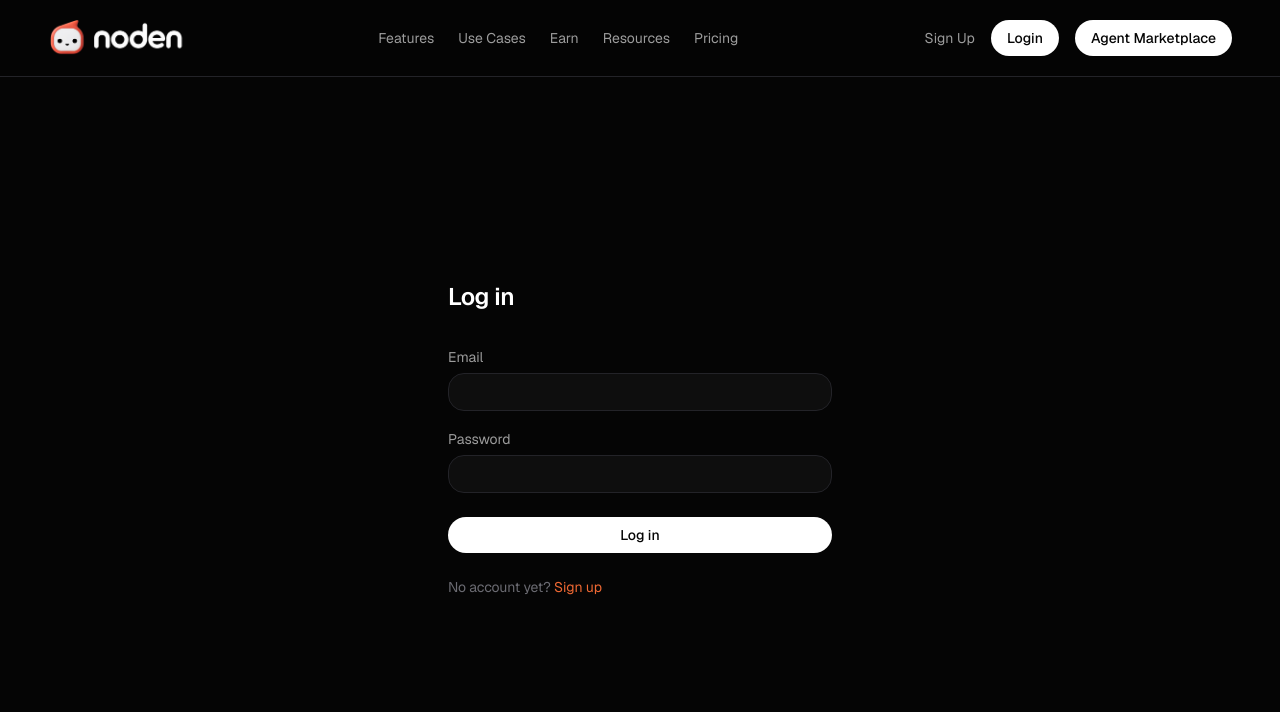
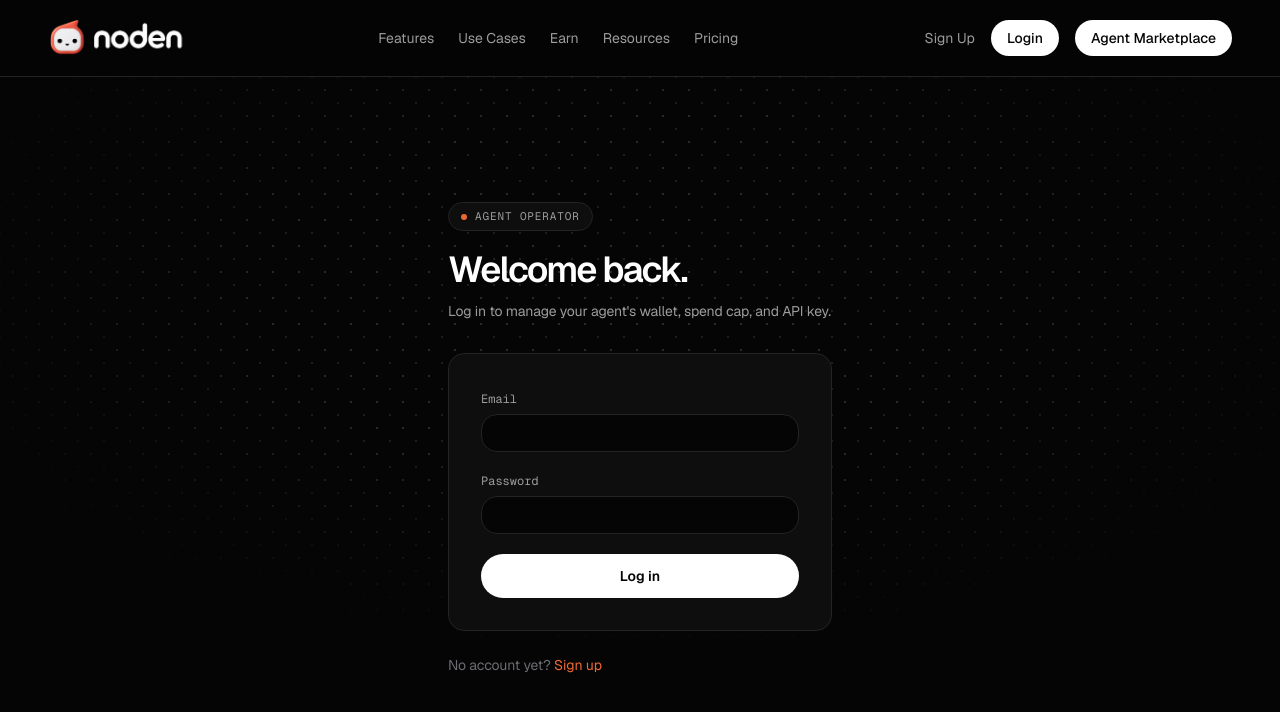
Before and after one commit to brand52agency/noden-marketplace, a Next.js app: page /login in a window 1280 px wide. Shown: the top 712 px of the page. Built offline with nearby package versions, Linux system fonts and the light colour scheme; no server answers.

Commit message:
Redesign login page to match signup, add hero cursor-reactive background

```diff
--- a/app/login/page.tsx
+++ b/app/login/page.tsx
@@ -3,34 +3,50 @@
 import { useActionState } from "react";
 import Link from "next/link";
 import { loginAction } from "@/lib/actions";
+import { MoneyGrid } from "@/components/MoneyGrid";
 
 export default function LoginPage() {
   const [state, formAction, pending] = useActionState(loginAction, null);
 
   return (
-    <main className="flex-1 flex items-center justify-center px-6 py-16">
-      <div className="w-full max-w-sm">
-        <h1 className="text-2xl font-semibold text-ink">Log in</h1>
+    <main className="relative flex flex-1 items-center justify-center overflow-hidden px-6 py-16">
+      <div className="dot-grid pointer-events-none absolute inset-0" />
+      <MoneyGrid />
 
-        <form action={formAction} className="mt-8 flex flex-col gap-4">
+      <div className="relative w-full max-w-sm">
+        <p className="eyebrow mb-5 w-fit">
+          <span className="eyebrow-dot" />
+          Agent Operator
+        </p>
+        <h1 className="text-balance font-serif text-4xl leading-[1.05] font-semibold tracking-tighter text-ink">
+          Welcome back.
+        </h1>
+        <p className="mt-3 text-sm text-ink-secondary">
+          Log in to manage your agent&apos;s wallet, spend cap, and API key.
+        </p>
+
+        <form
+          action={formAction}
+          className="mt-8 flex flex-col gap-4 rounded-2xl border border-border bg-surface p-8"
+        >
           <div>
-            <label className="text-sm text-ink-secondary" htmlFor="email">Email</label>
+            <label className="font-mono text-xs text-ink-secondary" htmlFor="email">Email</label>
             <input
               id="email"
               name="email"
               type="email"
               required
-              className="mt-1 w-full rounded-lg border border-border bg-surface px-3 py-2 text-sm text-ink outline-none focus:border-accent"
+              className="mt-1 w-full rounded-lg border border-border bg-bg px-3 py-2 text-sm text-ink outline-none focus:border-accent"
             />
           </div>
           <div>
-            <label className="text-sm text-ink-secondary" htmlFor="password">Password</label>
+            <label className="font-mono text-xs text-ink-secondary" htmlFor="password">Password</label>
             <input
               id="password"
               name="password"
               type="password"
               required
-              className="mt-1 w-full rounded-lg border border-border bg-surface px-3 py-2 text-sm text-ink outline-none focus:border-accent"
+              className="mt-1 w-full rounded-lg border border-border bg-bg px-3 py-2 text-sm text-ink outline-none focus:border-accent"
             />
           </div>
 
@@ -39,7 +55,7 @@ export default function LoginPage() {
           <button
             type="submit"
             disabled={pending}
-            className="mt-2 rounded-full bg-ink px-4 py-2 text-sm font-medium text-bg transition-colors hover:bg-accent hover:text-white disabled:opacity-50"
+            className="mt-1 rounded-full bg-ink px-6 py-3 text-sm font-semibold text-bg transition-colors hover:bg-accent hover:text-white disabled:opacity-50"
           >
             {pending ? "Logging in…" : "Log in"}
           </button>
--- /dev/null
+++ b/components/MoneyGrid.tsx
@@ -0,0 +1,102 @@
+"use client";
+
+import { useEffect, useRef } from "react";
+
+// Same effect as getnoden.com's hero: a dot grid that reveals denser
+// money/Bitcoin glyphs in a radius around the cursor.
+const SYMBOLS = ["₿", "₿", "₿", "$", "¢", "€"];
+const CELL = 26; // matches .dot-grid's background-size elsewhere on the site
+const REVEAL_RADIUS = 170;
+
+export function MoneyGrid() {
+  const canvasRef = useRef<HTMLCanvasElement>(null);
+
+  useEffect(() => {
+    const canvas = canvasRef.current;
+    const ctx = canvas?.getContext("2d");
+    if (!canvas || !ctx) return;
+
+    const dpr = Math.min(window.devicePixelRatio || 1, 2);
+    let width = 0;
+    let height = 0;
+    const mouse = { x: -9999, y: -9999 };
+
+    function resize() {
+      const rect = canvas!.getBoundingClientRect();
+      width = rect.width;
+      height = rect.height;
+      canvas!.width = width * dpr;
+      canvas!.height = height * dpr;
+      ctx!.setTransform(dpr, 0, 0, dpr, 0, 0);
+    }
+    resize();
+
+    function onMove(e: MouseEvent) {
+      const rect = canvas!.getBoundingClientRect();
+      mouse.x = e.clientX - rect.left;
+      mouse.y = e.clientY - rect.top;
+    }
+    function onLeave() {
+      mouse.x = -9999;
+      mouse.y = -9999;
+    }
+
+    const resizeObserver = new ResizeObserver(resize);
+    resizeObserver.observe(canvas);
+    window.addEventListener("mousemove", onMove);
+    // Canvas itself is pointer-events-none (clicks must pass through to the
+    // content above it), so track the cursor leaving the window instead.
+    document.addEventListener("mouseleave", onLeave);
+
+    let raf = 0;
+    function draw() {
+      ctx!.clearRect(0, 0, width, height);
+      const cols = Math.ceil(width / CELL);
+      const rows = Math.ceil(height / CELL);
+
+      for (let row = 0; row <= rows; row++) {
+        for (let col = 0; col <= cols; col++) {
+          const x = col * CELL;
+          const y = row * CELL;
+          const dist = Math.hypot(x - mouse.x, y - mouse.y);
+
+          if (dist < REVEAL_RADIUS) {
+            const t = 1 - dist / REVEAL_RADIUS;
+            const symbol = SYMBOLS[(row * 7 + col * 13) % SYMBOLS.length];
+            ctx!.font = `${10 + t * 13}px var(--font-geist-mono), ui-monospace, monospace`;
+            ctx!.fillStyle = `rgba(238, 104, 51, ${0.2 + t * 0.7})`;
+            ctx!.textAlign = "center";
+            ctx!.textBaseline = "middle";
+            ctx!.fillText(symbol, x, y);
+          } else {
+            ctx!.fillStyle = "rgba(255, 255, 255, 0.14)";
+            ctx!.beginPath();
+            ctx!.arc(x, y, 1, 0, Math.PI * 2);
+            ctx!.fill();
+          }
+        }
+      }
+      raf = requestAnimationFrame(draw);
+    }
+    raf = requestAnimationFrame(draw);
+
+    return () => {
+      cancelAnimationFrame(raf);
+      resizeObserver.disconnect();
+      window.removeEventListener("mousemove", onMove);
+      document.removeEventListener("mouseleave", onLeave);
+    };
+  }, []);
+
+  return (
+    <canvas
+      ref={canvasRef}
+      aria-hidden="true"
+      className="pointer-events-none absolute inset-0 h-full w-full"
+      style={{
+        maskImage: "radial-gradient(ellipse 70% 60% at 50% 30%, black 40%, transparent 85%)",
+        WebkitMaskImage: "radial-gradient(ellipse 70% 60% at 50% 30%, black 40%, transparent 85%)",
+      }}
+    />
+  );
+}
```
